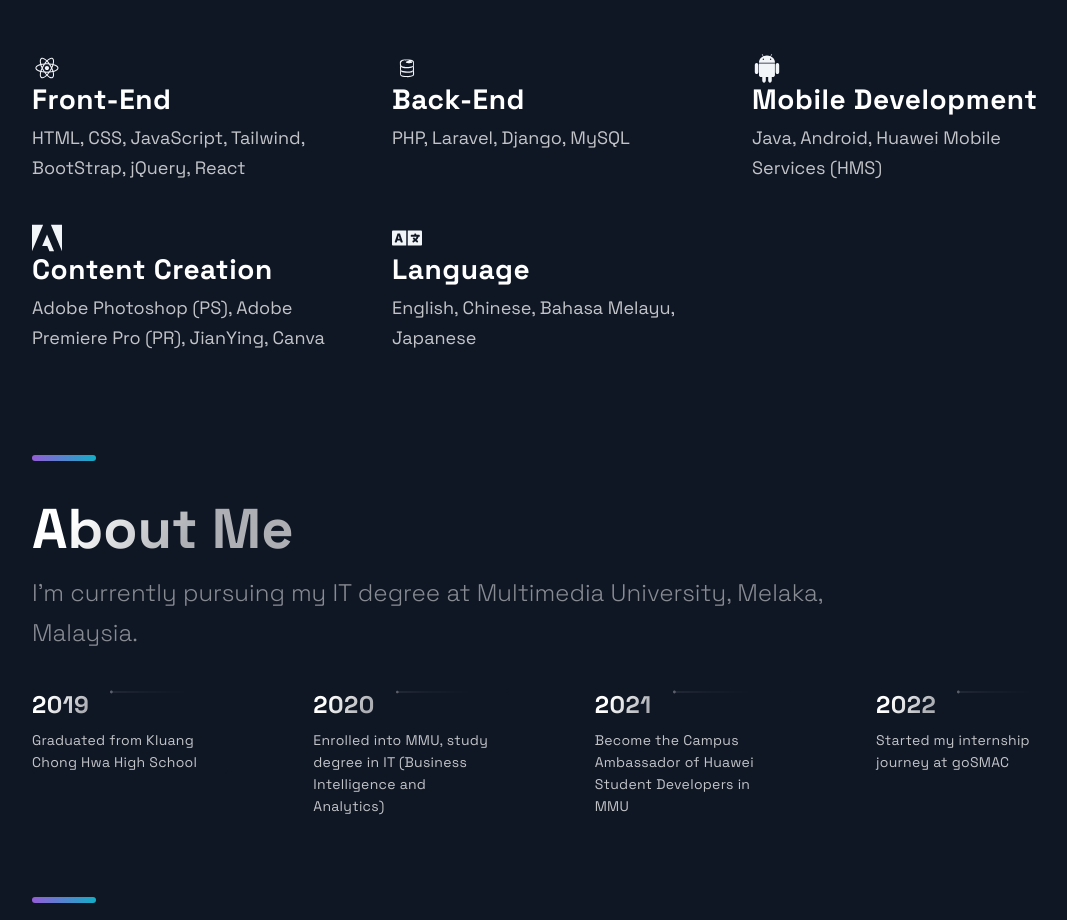
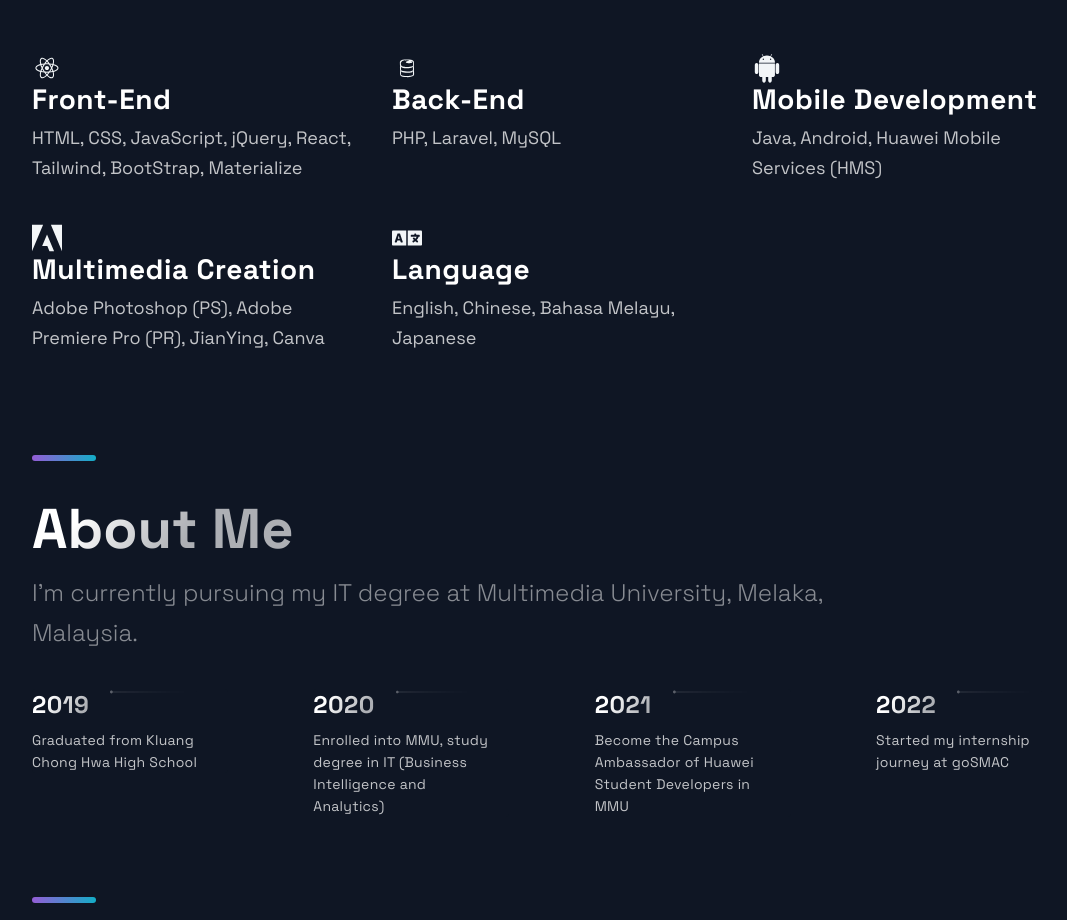
Before and after one commit to jxhau/jxhau.github.io, a Next.js app: page / in a window 1280 px wide. Shown: the part 1880-2800 px from the top of the page, without its empty margins (88-1155 px from the left). Built offline with nearby package versions, Linux system fonts and the light colour scheme.

Commit message:
Update Technologies.js

```diff
--- a/src/components/Technologies/Technologies.js
+++ b/src/components/Technologies/Technologies.js
@@ -8,18 +8,18 @@
 const stack = [
   {
     title: 'Front-End',
-    tech: 'HTML, CSS, JavaScript, Tailwind, BootStrap, jQuery, React'
+    tech: 'HTML, CSS, JavaScript, jQuery, React, Tailwind, BootStrap, Materialize'
   },
   {
     title: 'Back-End',
-    tech: 'PHP, Laravel, Django, MySQL'
+    tech: 'PHP, Laravel, MySQL'
   },
   {
     title: 'Mobile Development',
     tech: 'Java, Android, Huawei Mobile Services (HMS)'
   },
   {
-    title: 'Content Creation',
+    title: 'Multimedia Creation',
     tech: 'Adobe Photoshop (PS), Adobe Premiere Pro (PR), JianYing, Canva'
   },
   {
```
